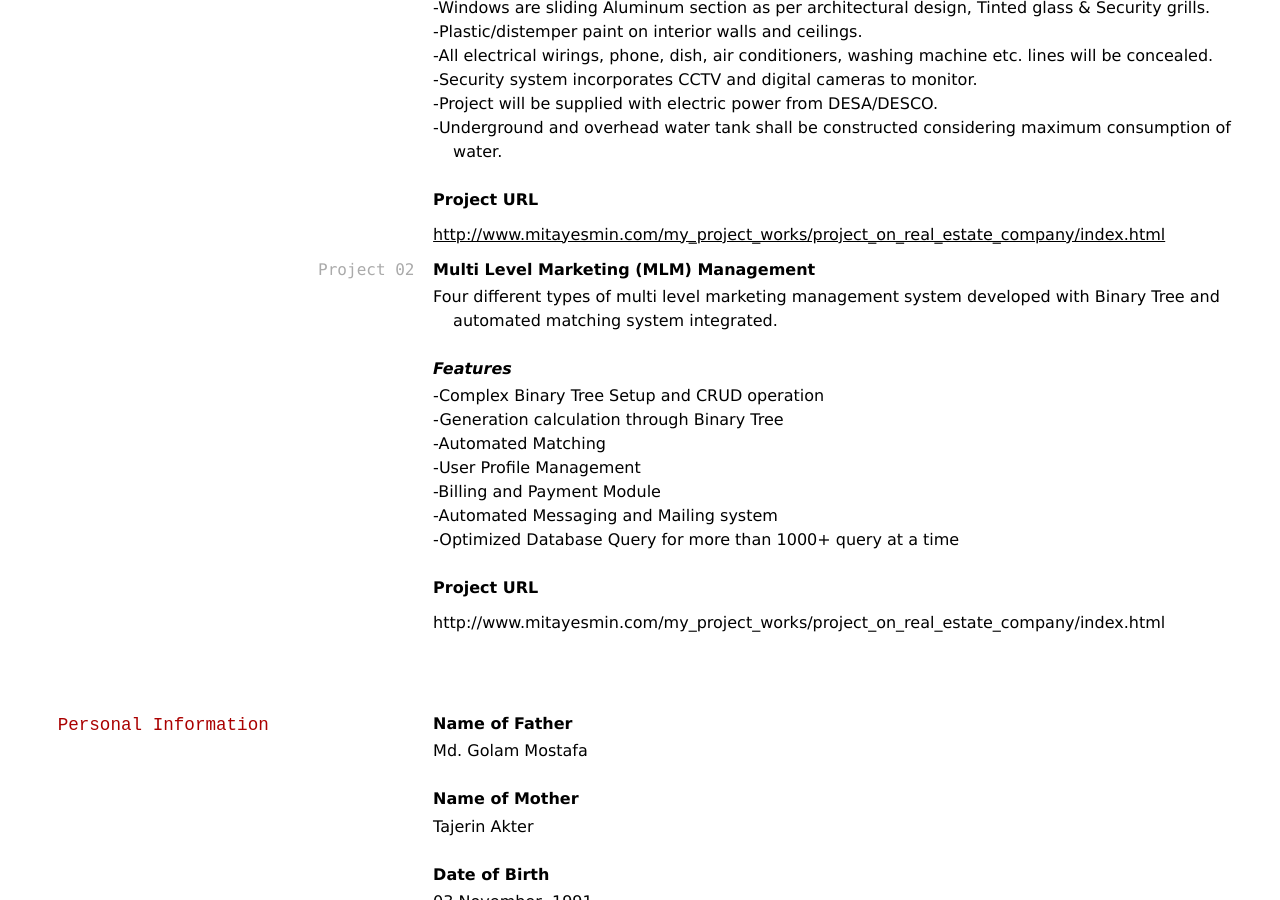
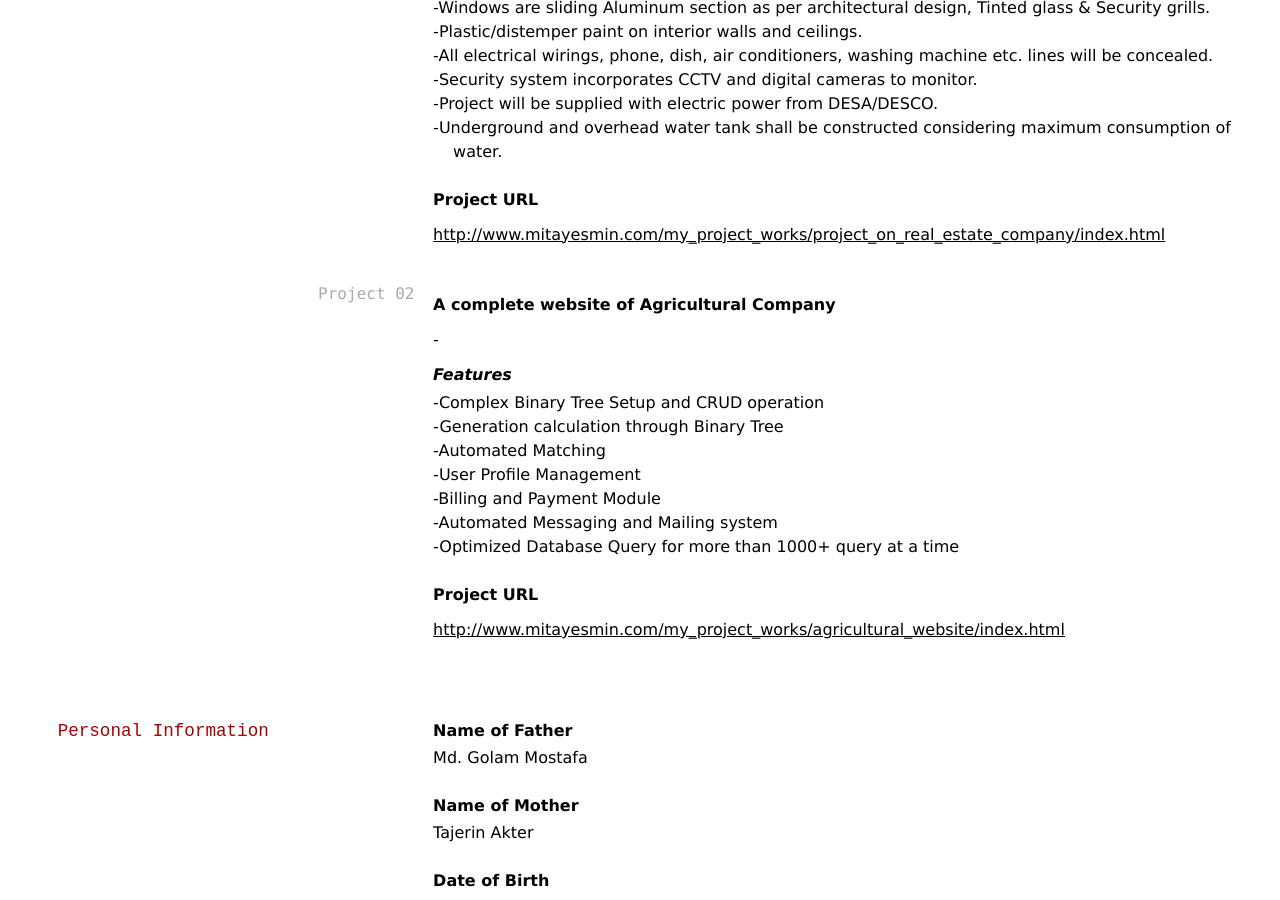
Before and after one commit to mita07/my-resume, a Jekyll site: the page built from index.md, in a window 1280 px wide and 900 px high, scrolled down 2673 px. Built offline with Jekyll 4.4.1, drawn with Linux system fonts in a browser that asks for light colours.

Commit message:
Update index.md

```diff
--- a/index.md
+++ b/index.md
@@ -131,12 +131,12 @@ __Project URL__
 
 [http://www.mitayesmin.com/my_project_works/project_on_real_estate_company/index.html](http://www.mitayesmin.com/my_project_works/project_on_real_estate_company/index.html)
 
-
+<br/>
 `Project 02`
 
-__Multi Level Marketing (MLM) Management__
+__A complete website of Agricultural Company__
 
-- Four different types of multi level marketing management system developed with Binary Tree and automated matching system integrated.
+-
 
 __*Features*__
 
@@ -151,7 +151,7 @@ __*Features*__
 
 __Project URL__
 
-http://www.mitayesmin.com/my_project_works/project_on_real_estate_company/index.html
+[http://www.mitayesmin.com/my_project_works/agricultural_website/index.html](http://www.mitayesmin.com/my_project_works/agricultural_website/index.html)
 
 
 
```
